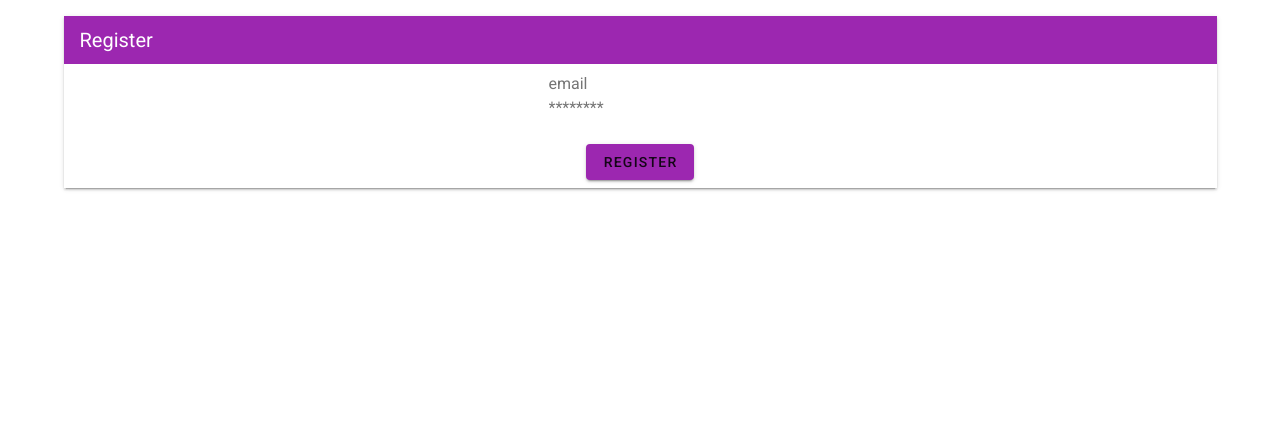
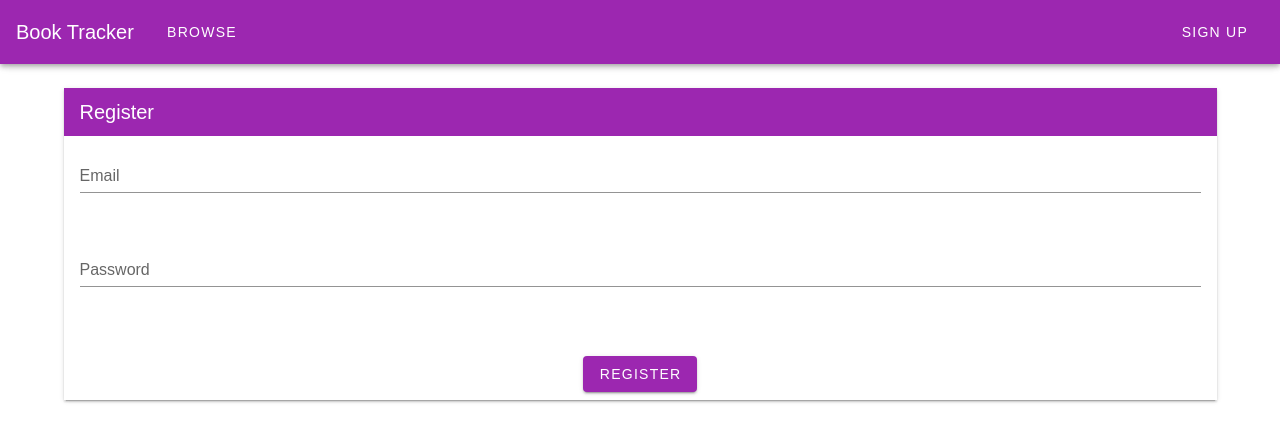
Before and after one commit to MDZ-0/Book-tracker, a Vue app in the folder client/: page /register in a window 1280 px wide. Shown: the top 442 px of the page. Built offline with nearby package versions, Linux system fonts and the light colour scheme.

Commit message:
header vue with minion styling

```diff
--- a/client/src/App.vue
+++ b/client/src/App.vue
@@ -1,19 +1,36 @@
 <template>
   <v-app>
+    <page-header />
     <v-main>
-      <div id="app">
+      <v-container fluid>
+        <div id="app">
         <router-view />
       </div>
+      </v-container>
     </v-main>
   </v-app>
 </template>
 
 <script>
-
+import PageHeader from '@/components/Header.vue'
 export default {
   name: 'app',
+  components: {
+    PageHeader
+  },
   data: () => ({
     //
   }),
 };
 </script>
+
+<style>
+#app{
+  font-family: 'Avenir', Arial, Helvetica, sans-serif;
+  -webkit-font-smoothing: antialiased;
+  -moz-osx-font-smoothing: grayscale;
+  text-align: center;
+  color:teal;
+  margin-top: 30px
+}
+</style>
--- /dev/null
+++ b/client/src/components/Header.vue
@@ -0,0 +1,46 @@
+<template>
+    <v-app-bar fixed class=" white--text purple dark">
+        <v-toolbar-title class="mr-4">
+            <span
+            class="home"
+            @click="navigateTo({name : 'Home'})"
+            >
+                Book Tracker
+            </span>
+
+        </v-toolbar-title>
+        <v-toolbar-items>
+            <v-btn text dark class="purple">
+                Browse
+            </v-btn>
+        </v-toolbar-items>
+        <v-spacer></v-spacer>
+        <v-toolbar-items>
+            <v-btn
+            @click="navigateTo({name : 'Register'})"
+            text dark class="purple">
+                Sign Up
+            </v-btn>
+        </v-toolbar-items>
+    </v-app-bar>
+
+</template>
+
+<script>
+export default {
+    methods: {
+        navigateTo(route){
+            this.$router.push(route)
+        }
+    }
+}
+</script>
+
+<style scoped>
+.home{
+    cursor: pointer;
+}
+.home:hover{
+    color:tomato;
+}
+</style>
--- a/client/src/components/RegisterForm.vue
+++ b/client/src/components/RegisterForm.vue
@@ -7,13 +7,13 @@
             <v-toolbar-title>Register</v-toolbar-title>
           </v-toolbar>
           <div class="centered-input pl-4 pr-4 pt-2 pb-2">
-            <input type="email" name="email" placeholder="email" v-model="email"/>
+            <v-text-field label="Email" v-model="email"></v-text-field>
             <br>
-            <input type="password" name="password" placeholder="********" v-model="password"/>
+            <v-text-field label="Password" v-model="password"></v-text-field>
             <br>
             <div width="60%" v-html="error" class="error" />
             <br >
-            <v-btn class="purple" @click="register">Register</v-btn>
+            <v-btn class="white--text purple" @click="register">Register</v-btn>
           </div>
         </div>
       </v-flex>
--- a/client/src/router/index.js
+++ b/client/src/router/index.js
@@ -7,7 +7,7 @@ Vue.use(VueRouter)
 
 const routes = [
   {
-    path: '/home',
+    path: '/',
     name: 'Home',
     component: Home
   },
```
